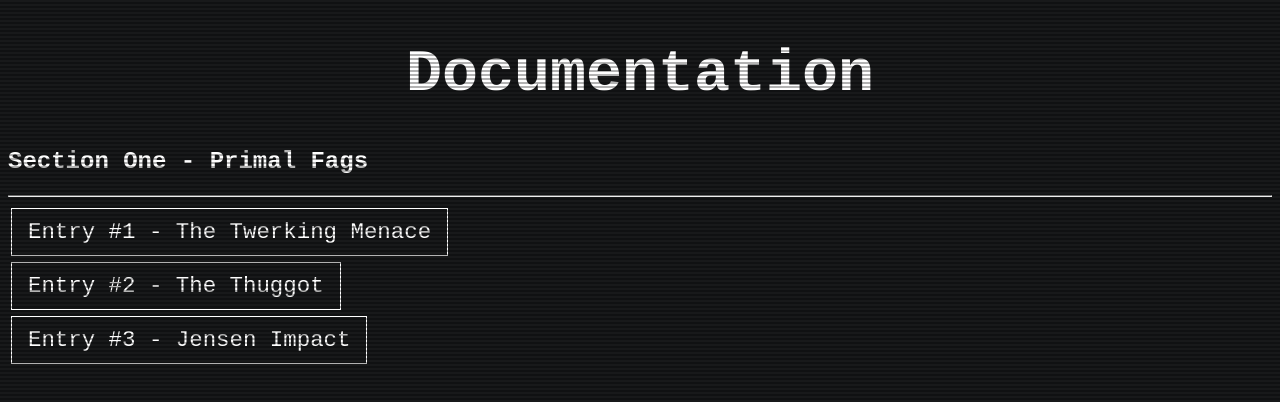
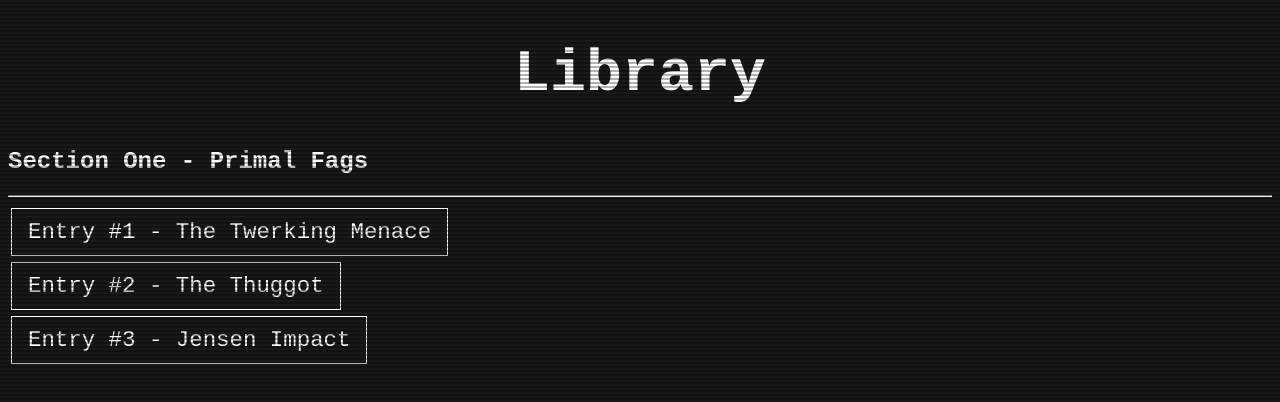
Before and after one commit to 0x3van/encyclopedia-retardica, a plain HTML site: page documentation/index.html in a window 1280 px wide. Drawn offline with nearby package versions, Linux system fonts and the light colour scheme; a small style sheet from the web is missing.

Commit message:
Update index.html

```diff
--- a/documentation/index.html
+++ b/documentation/index.html
@@ -42,7 +42,7 @@ $(document).ready(function(){
     </script>
 <body>
     <div class="scanlines"></div>
-    <h1 style="text-align: center" title="click on this to know more." onclick="alert('This documentation synchronizes with the HKZSE. We dive into a more trivial corner of these anomalous retards, and dig everything we have at them.')"> Documentation </h1>
+    <h1 style="text-align: center" title="click on this to know more." onclick="alert('This documentation synchronizes with the HKZSE. We dive into a more trivial corner of these anomalous retards, and dig everything we have at them.')"> Library </h1>
 
 <h2> Section One - Primal Fags </h2>
 <hr>
```
